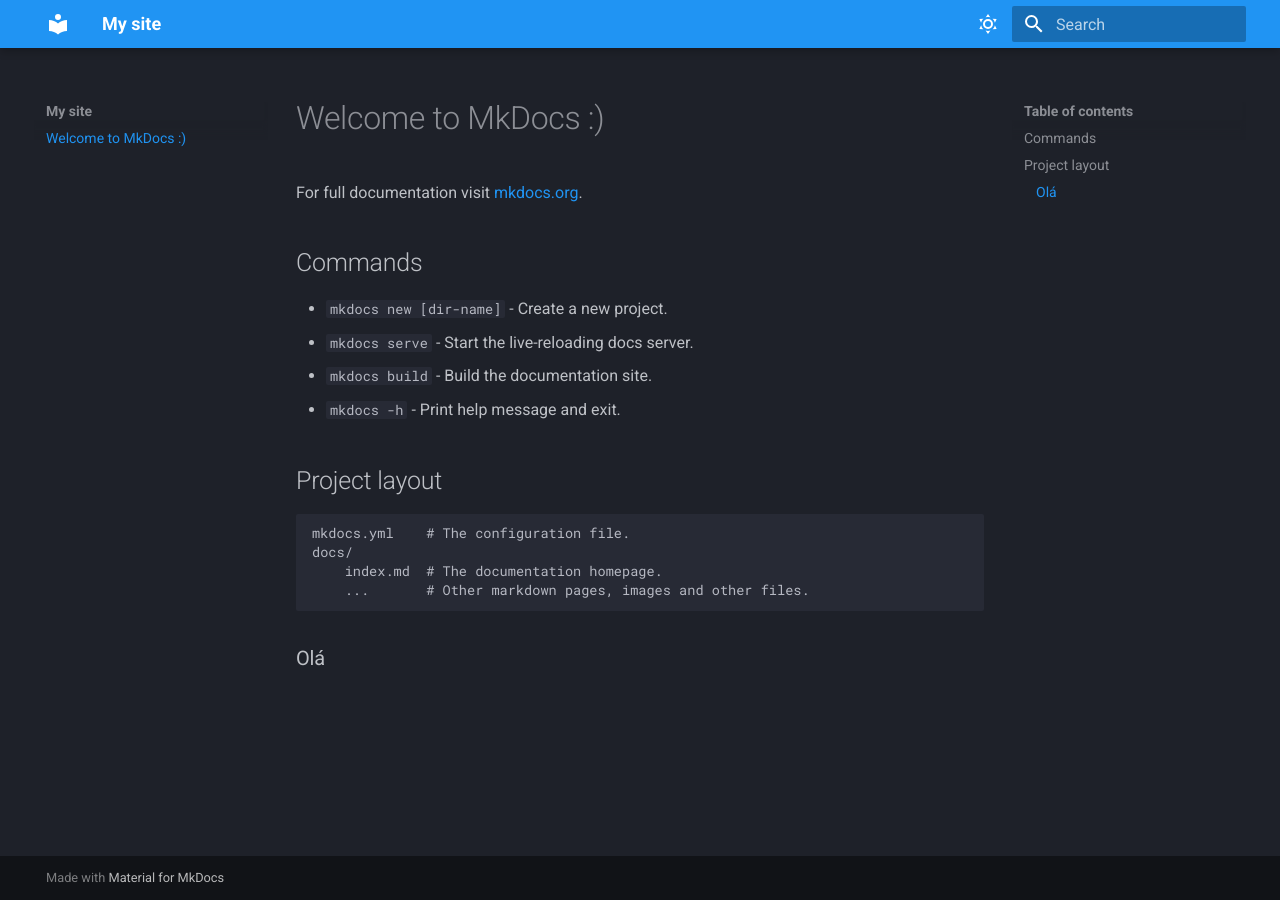
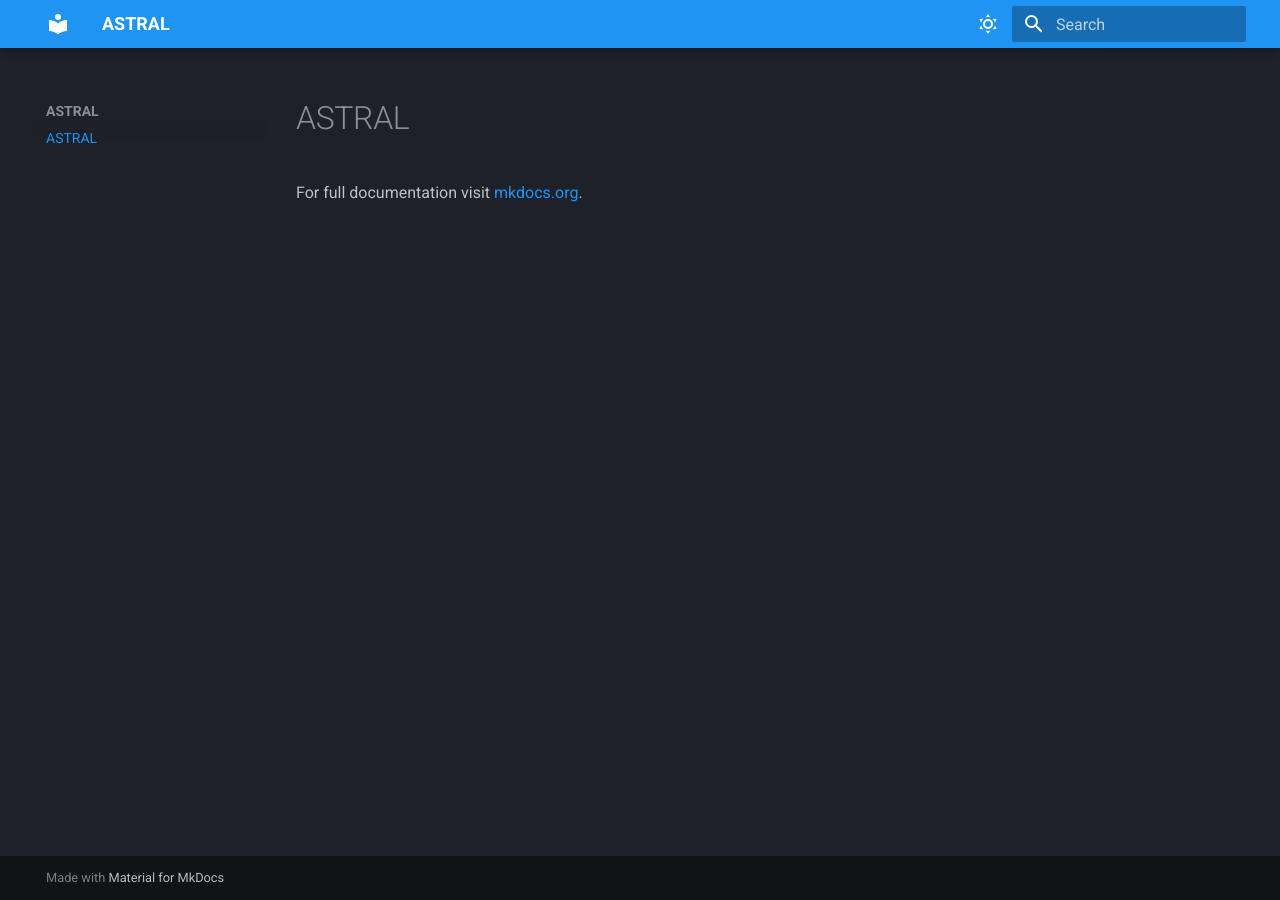
Before and after one commit to joaogaspar00/ASTRAL, an MkDocs documentation site: the page built from docs/index.md, in a window 1280 px wide. Built offline with MkDocs 1.6.1 and Material for MkDocs 9.7.7, drawn with Linux system fonts in a browser that asks for light colours.

Commit message:
update
teste à configuração do deployment

```diff
--- a/docs/index.md
+++ b/docs/index.md
@@ -1,20 +1,3 @@
-# Welcome to MkDocs :)
+# ASTRAL
 
 For full documentation visit [mkdocs.org](https://www.mkdocs.org).
-
-## Commands
-
-* `mkdocs new [dir-name]` - Create a new project.
-* `mkdocs serve` - Start the live-reloading docs server.
-* `mkdocs build` - Build the documentation site.
-* `mkdocs -h` - Print help message and exit.
-
-## Project layout
-
-    mkdocs.yml    # The configuration file.
-    docs/
-        index.md  # The documentation homepage.
-        ...       # Other markdown pages, images and other files.
-
-
-### Olá
--- a/mkdocs.yml
+++ b/mkdocs.yml
@@ -1,5 +1,5 @@
-site_name: My site
-site_url: https://docs.server/
+site_name: ASTRAL
+site_url: https://joaogaspar00.github.io/ASTRAL/
 theme:
   name: material
   palette:
```
